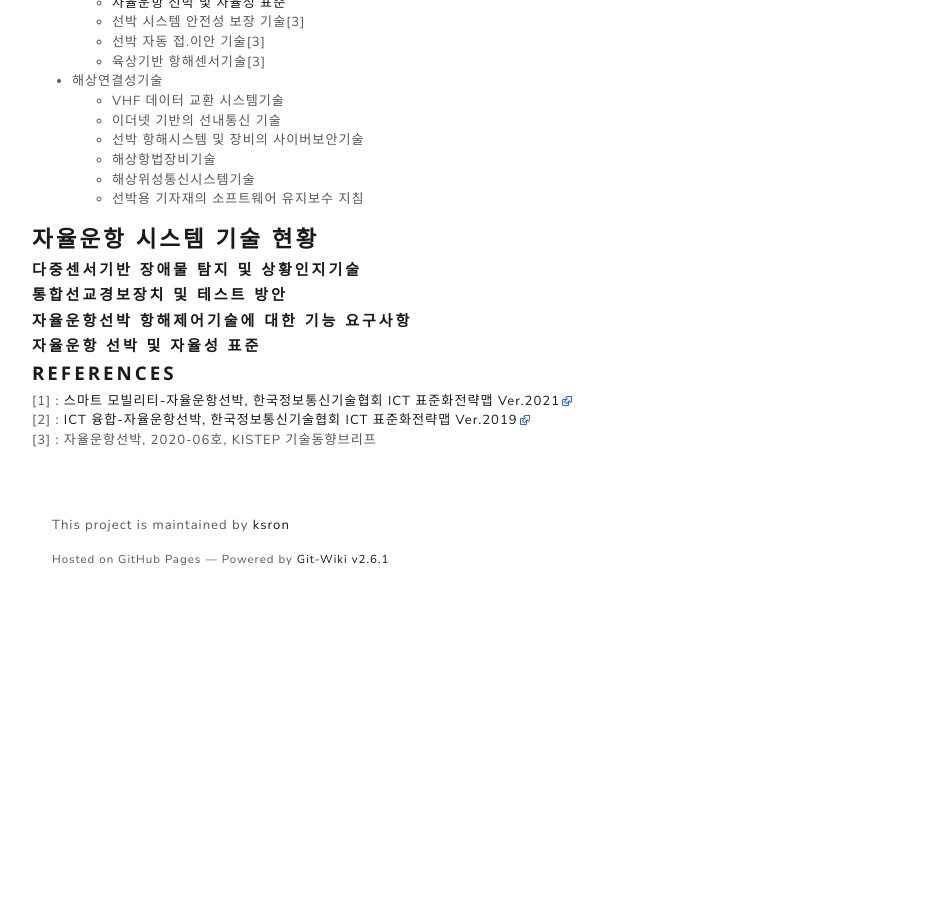
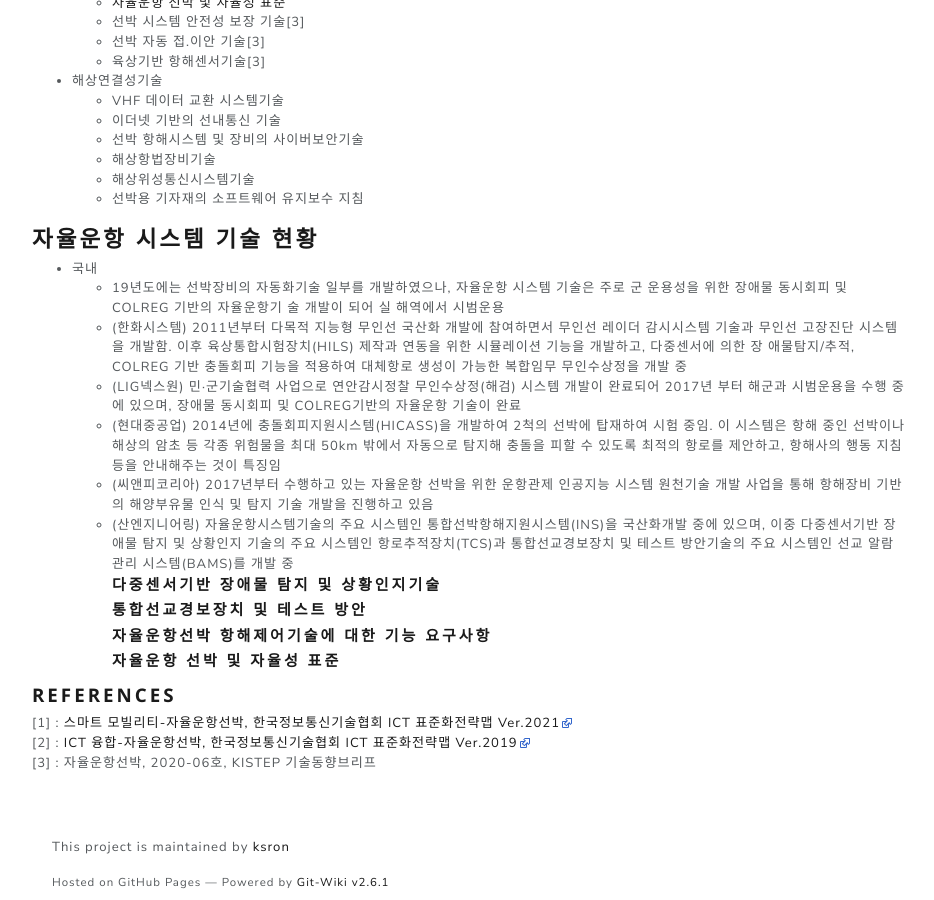
Before and after one commit to ksron/wiki, a Jekyll site: the page built from wiki/자율운항선박.md, in a window 1280 px wide and 900 px high, scrolled down 603 px. Shown: the whole window, without its empty margins (318-1252 px from the left). Built offline with Jekyll 4.4.1, drawn with Linux system fonts in a browser that asks for light colours; nearby versions of some CDN libraries; our own code applies the rules of GitHub Pages for plain Markdown files; before the commit the page ends 1238 px from its top, so only the background shows below that.

Commit message:
Update 자율운항선박.md

```diff
--- a/wiki/자율운항선박.md
+++ b/wiki/자율운항선박.md
@@ -30,6 +30,13 @@
     * 선박용 기자재의 소프트웨어 유지보수 지침
 
 ### 자율운항 시스템 기술 현황
+* 국내
+	* 19년도에는 선박장비의 자동화기술 일부를 개발하였으나, 자율운항 시스템 기술은 주로 군 운용성을 위한 장애물 동시회피 및 COLREG 기반의 자율운항기 술 개발이 되어 실 해역에서 시범운용
+    * (한화시스템) 2011년부터 다목적 지능형 무인선 국산화 개발에 참여하면서 무인선 레이더 감시시스템 기술과 무인선 고장진단 시스템을 개발함. 이후 육상통합시험장치(HILS) 제작과 연동을 위한 시뮬레이션 기능을 개발하고, 다중센서에 의한 장 애물탐지/추적, COLREG 기반 충돌회피 기능을 적용하여 대체항로 생성이 가능한 복합임무 무인수상정을 개발 중
+    * (LIG넥스원) 민·군기술협력 사업으로 연안감시정찰 무인수상정(해검) 시스템 개발이 완료되어 2017년 부터 해군과 시범운용을 수행 중에 있으며, 장애물 동시회피 및 COLREG기반의 자율운항 기술이 완료
+	* (현대중공업) 2014년에 충돌회피지원시스템(HICASS)을 개발하여 2척의 선박에 탑재하여 시험 중임. 이 시스템은 항해 중인 선박이나 해상의 암초 등 각종 위험물을 최대 50km 밖에서 자동으로 탐지해 충돌을 피할 수 있도록 최적의 항로를 제안하고, 항해사의 행동 지침 등을 안내해주는 것이 특징임
+	* (씨앤피코리아) 2017년부터 수행하고 있는 자율운항 선박을 위한 운항관제 인공지능 시스템 원천기술 개발 사업을 통해 항해장비 기반의 해양부유물 인식 및 탐지 기술 개발을 진행하고 있음
+	* (산엔지니어링) 자율운항시스템기술의 주요 시스템인 통합선박항해지원시스템(INS)을 국산화개발 중에 있으며, 이중 다중센서기반 장애물 탐지 및 상황인지 기술의 주요 시스템인 항로추적장치(TCS)과 통합선교경보장치 및 테스트 방안기술의 주요 시스템인 선교 알람 관리 시스템(BAMS)를 개발 중
 ##### 다중센서기반 장애물 탐지 및 상황인지기술
 ##### 통합선교경보장치 및 테스트 방안
 ##### 자율운항선박 항해제어기술에 대한 기능 요구사항
```
